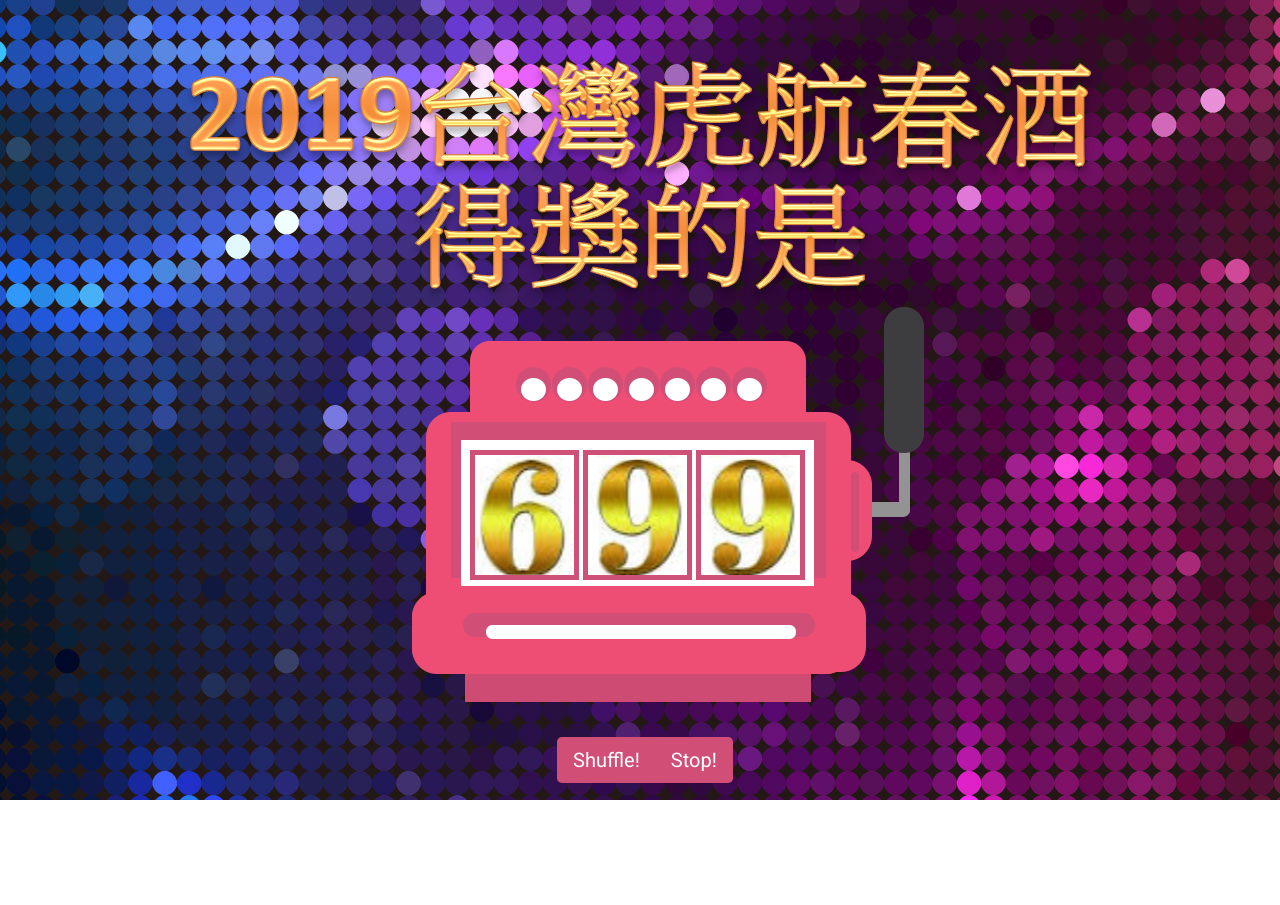
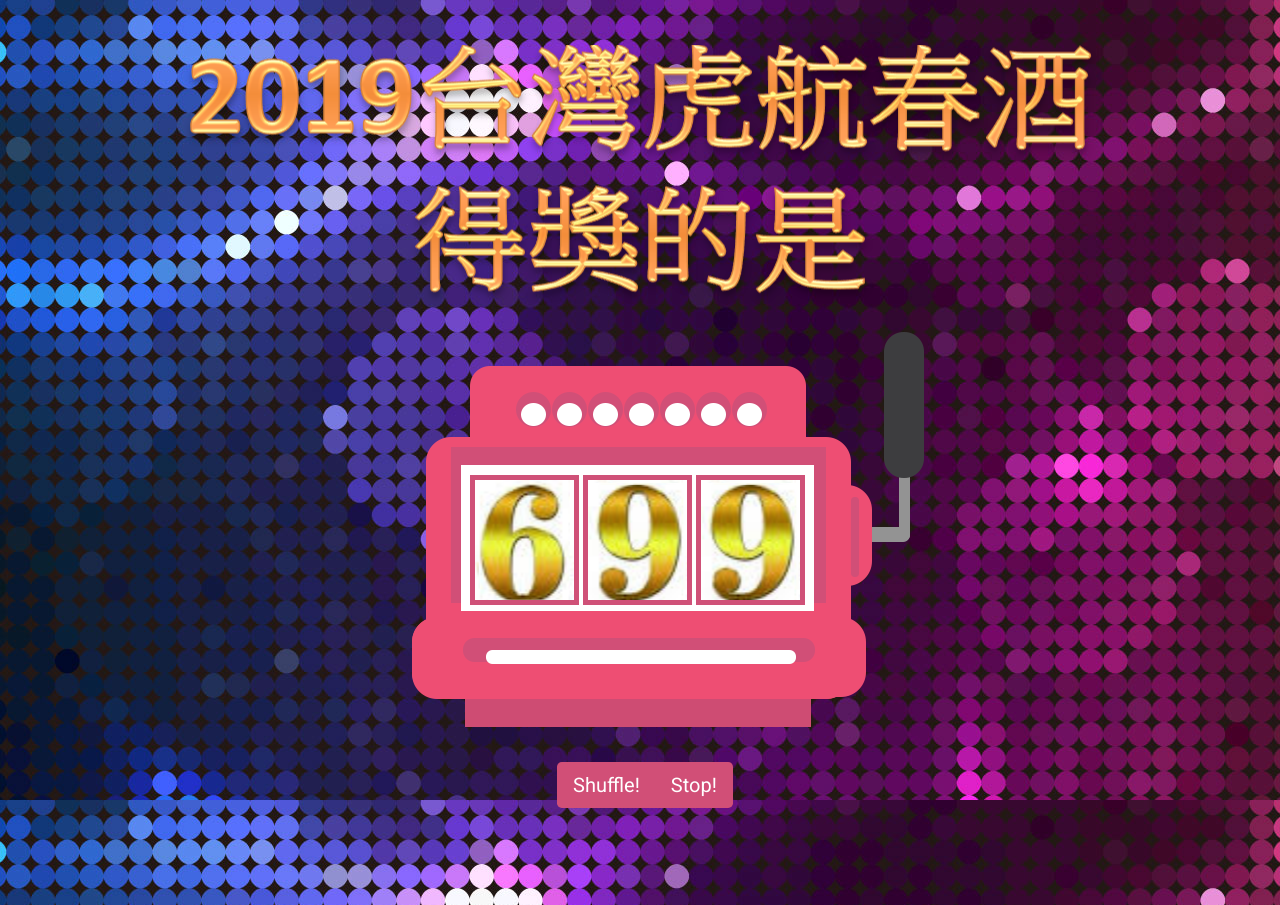
Before and after one commit to bunnyadad/slot_machine, a website with bundled scripts: page index.html in a window 1280 px wide. Before the commit the page ends 800 px from the top, so only its background shows below. Built offline with nearby package versions, Linux system fonts and the light colour scheme.

Commit message:
Refactor

```diff
--- a/index.html
+++ b/index.html
@@ -34,8 +34,8 @@
       btnTriky.addEventListener('click', () => triky.shuffle(5));
     </script>
 
-    <div id="title1"/>
-    <div id="title2"/>
+    <div id="title1"></div>
+    <div id="title2"></div>
     <div id="casino">
       <div class="content">
         <div>
--- a/styles/style.css
+++ b/styles/style.css
@@ -86,35 +86,39 @@
 }
 
 #title1 {
+  margin-top: 45px;
+  width: 100%;
+  height: 140px;
   background-image: url("../img/title1.png");
   background-repeat: no-repeat;
-  background-position: top center;
-  border-top:0px;
+  background-position: center center;
 }
 
 #title2 {
+  width: 100%;
+  height: 140px;
   background-image: url("../img/title2.png");
   background-repeat: no-repeat;
-  background-position: center 120px;
+  background-position: center center;
 }
 
 /*
  * Casino
  */
 #casino {
-  border-top: 50px;
-  border-bottom: 10px;
+  /* border-top: 50px;
+  border-bottom: 10px; */
 }
 
 #casino .content:nth-child(1) {
   text-align: center;
-  background: url('../img/machine.png') no-repeat 50% 300px;
+  background: url('../img/machine.png') no-repeat;
   background-position-x: calc(50% + 30px);
   min-height: 580px;
 }
 
 #casino .content > div {
-  padding-top: 450px;
+  padding-top: 150px;
   width: 300px;
   margin: 0 auto;
   transform: translateX(30px);
```
Lines whose indentation alone changed are shown as unchanged.
